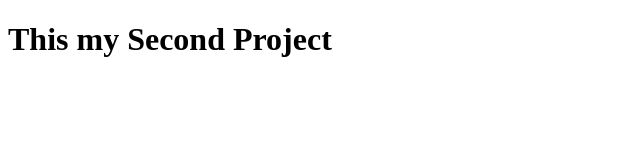
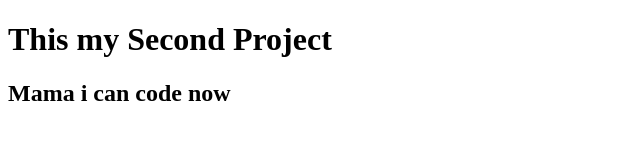
Before and after one commit to Ruhul-Amin-bd/Second-project, a plain HTML site: page index.html in a window 1280 px wide. Shown: the whole page, without its empty margins (0-640 px from the left). Drawn offline with Linux system fonts and the light colour scheme.

Commit message:
add repo

```diff
--- a/index.html
+++ b/index.html
@@ -10,6 +10,7 @@
 
 <body>
     <h1>This my Second Project</h1>
+    <h2>Mama i can code now</h2>
 </body>
 
 </html>
```
